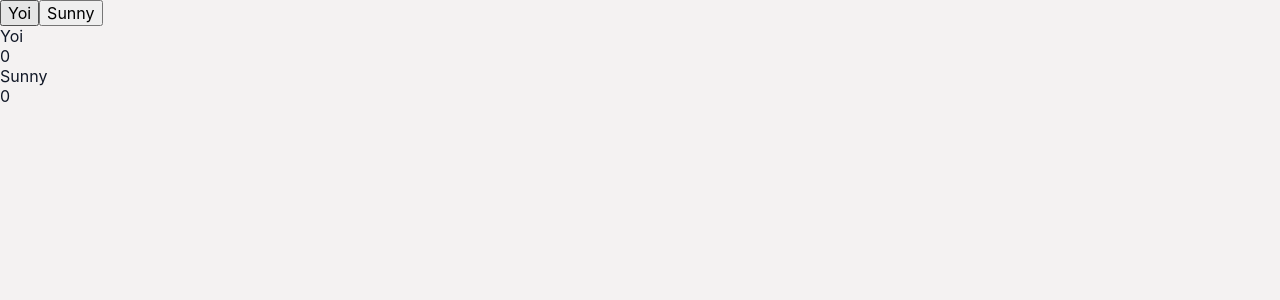
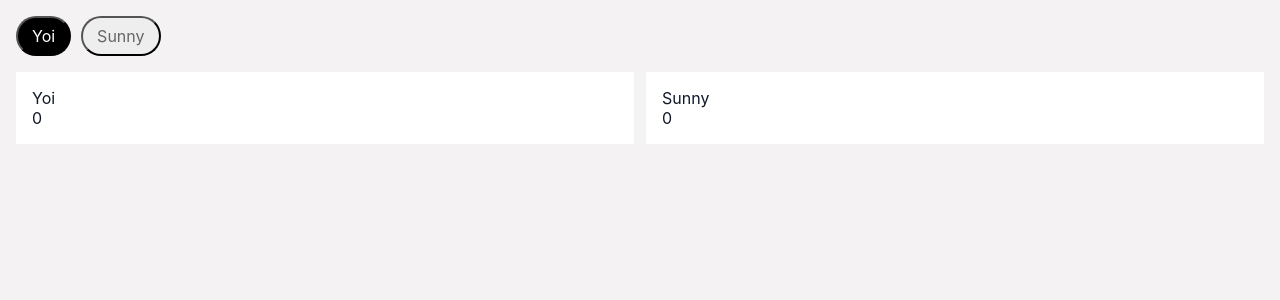
Before and after one commit to ducawei-del/kids-points-app, a React (Vite) app: page / in a window 1280 px wide. Shown: the top 300 px of the page. Built offline with nearby package versions, Linux system fonts and the light colour scheme.

Commit message:
Refactor App component layout and styles

```diff
--- a/src/App.jsx
+++ b/src/App.jsx
@@ -4,42 +4,35 @@ const initialKids = [
   { id: "yoi", name: "Yoi", points: 0 },
   { id: "sunny", name: "Sunny", points: 0 }
 ];
-
 export default function App() {
   const [kids, setKids] = useState(initialKids);
   const [activeKidId, setActiveKidId] = useState("yoi");
-
-  return (
-    <div className="p-4">
-
-      {/* 上面選人 */}
-      <div className="flex gap-3 overflow-x-auto whitespace-nowrap bg-slate-100 p-2 rounded-full mb-4">
+    return (
+    <div style={{ padding: 16 }}>
+            <div style={{ display: "flex", gap: 10, overflowX: "auto", marginBottom: 16 }}>
         {kids.map((kid) => (
           <button
             key={kid.id}
             onClick={() => setActiveKidId(kid.id)}
-            className={`flex shrink-0 items-center gap-2 px-4 py-2 rounded-full font-bold ${
-              kid.id === activeKidId
-                ? "bg-white text-black shadow"
-                : "text-gray-400"
-            }`}
+            style={{
+              padding: "8px 14px",
+              borderRadius: 20,
+              background: kid.id === activeKidId ? "#000" : "#eee",
+              color: kid.id === activeKidId ? "#fff" : "#666"
+            }}
           >
-            <div className="w-8 h-8 rounded-full bg-gray-300"></div>
             {kid.name}
           </button>
         ))}
       </div>
-
-      {/* 左右卡片 */}
-      <div className="grid grid-cols-2 gap-3">
+            <div style={{ display: "grid", gridTemplateColumns: "1fr 1fr", gap: 12 }}>
         {kids.map((kid) => (
-          <div key={kid.id} className="p-3 bg-white rounded-xl shadow">
-            <div className="text-lg font-bold">{kid.name}</div>
-            <div className="text-3xl font-black">{kid.points}</div>
+          <div key={kid.id} style={{ padding: 16, background: "#fff" }}>
+            <div>{kid.name}</div>
+            <div>{kid.points}</div>
           </div>
         ))}
       </div>
-
-    </div>
+          </div>
   );
 }
```
